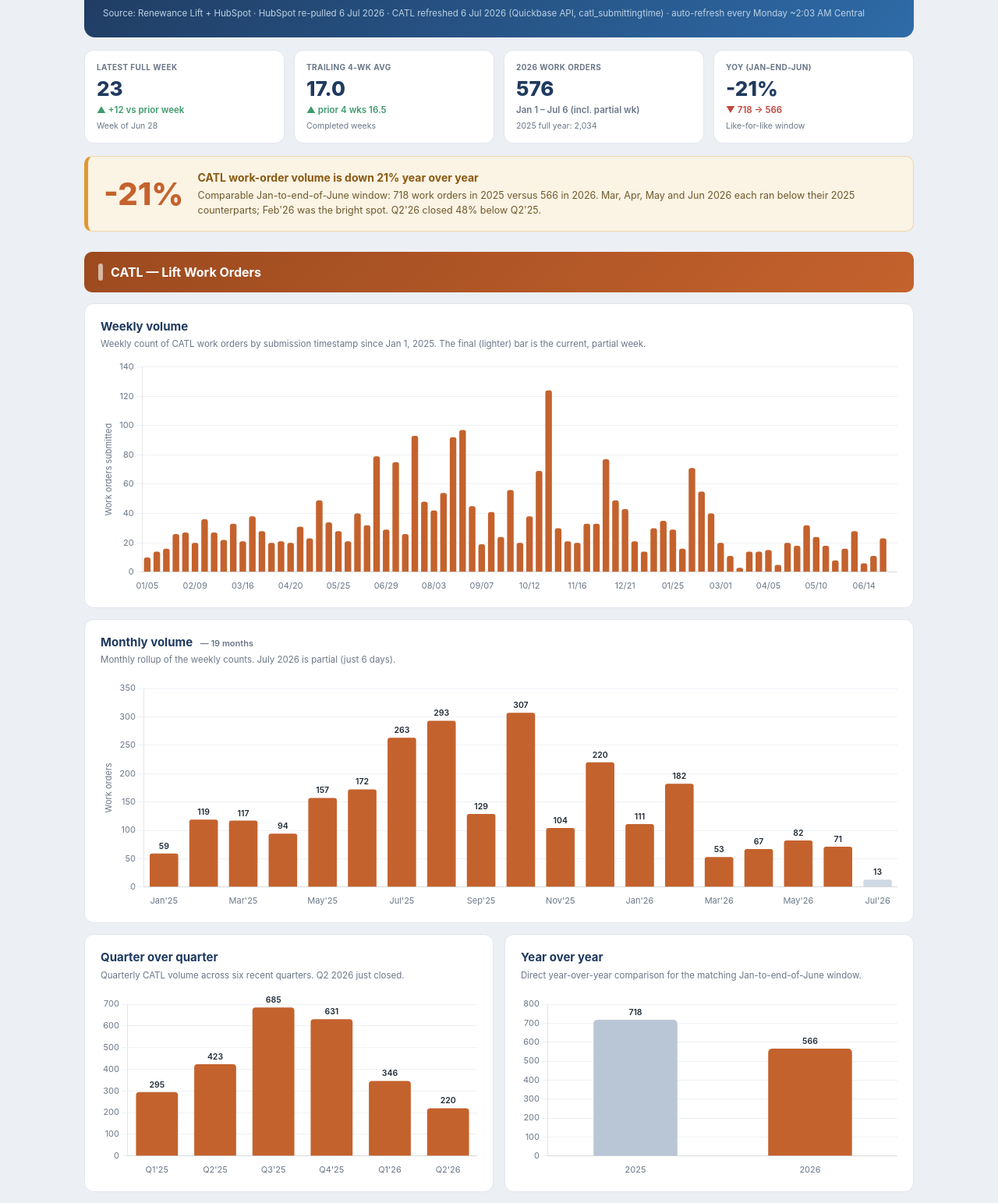
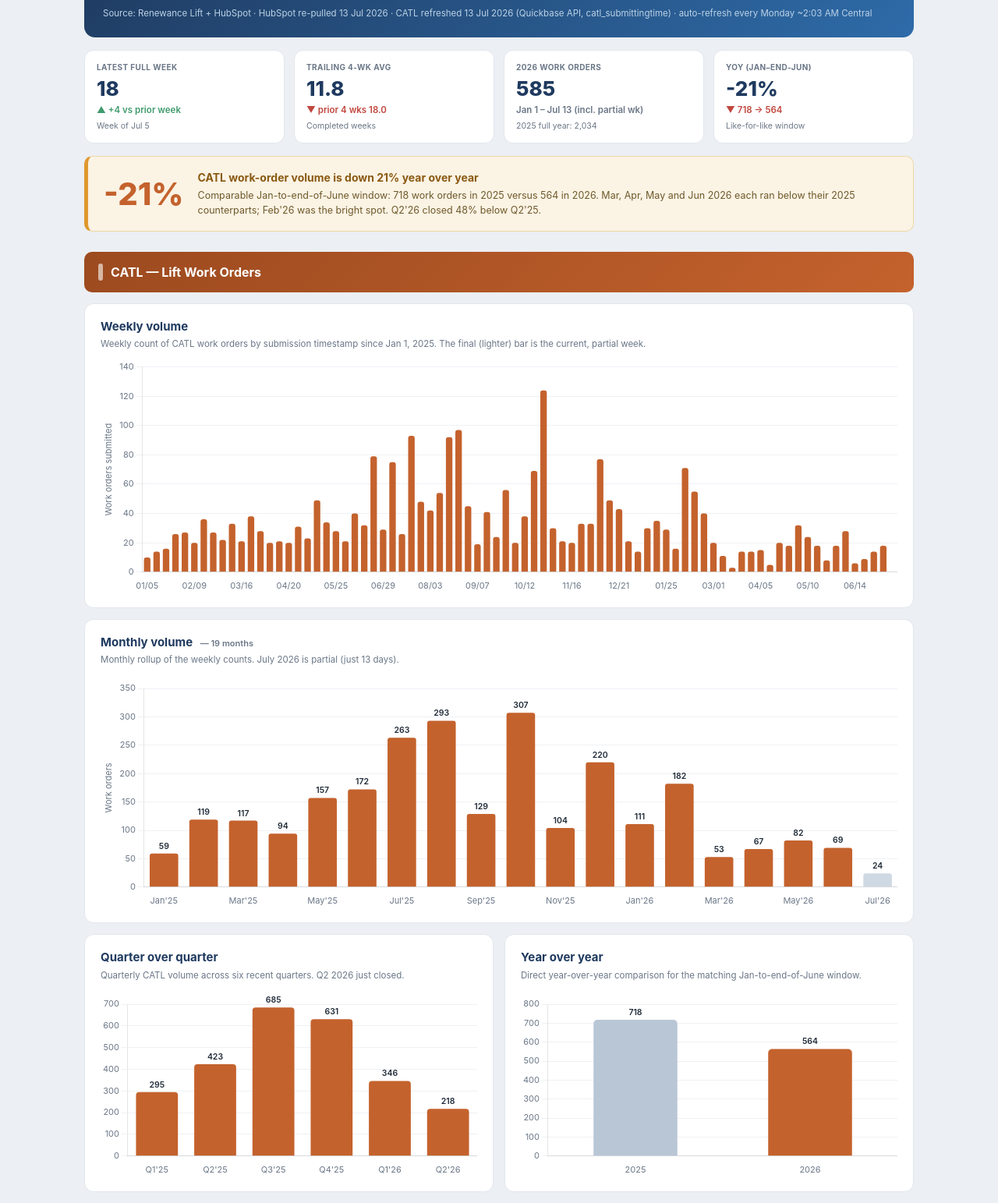
Before and after one commit to tigerhawk187/wo-vol-pgb-3296e2b9, a plain HTML site: page index.html in a window 1280 px wide. Shown: the part 105-1648 px from the top of the page at 78% size. Drawn offline with nearby package versions, Linux system fonts and the light colour scheme.

Commit message:
Weekly refresh 2026-07-13

```diff
--- a/index.html
+++ b/index.html
@@ -131,7 +131,7 @@ h2 .q{font-size:11px;color:var(--muted);font-weight:600;margin-left:6px}
 
   <div class="card">
     <h2>Monthly volume <span class="q">&mdash; 19 months</span></h2>
-    <div class="hint">Monthly rollup of the weekly counts. July 2026 is partial (just 6 days).</div>
+    <div class="hint">Monthly rollup of the weekly counts. July 2026 is partial (just 13 days).</div>
     <div class="chartbox"><canvas id="c-mo"></canvas></div>
   </div>
 
@@ -251,7 +251,7 @@ h2 .q{font-size:11px;color:var(--muted);font-weight:600;margin-left:6px}
   <div class="card" style="background:#f7f9fb">
     <h2>Data notes</h2>
     <div class="foot">
-      <b>Sources:</b> CATL from Renewance Lift (Quickbase). Sungrow, Risen, LG from HubSpot deal creation. Refreshed 6 Jul 2026.<br>
+      <b>Sources:</b> CATL from Renewance Lift (Quickbase). Sungrow, Risen, LG from HubSpot deal creation. Refreshed 13 Jul 2026.<br>
       <b>Methodology:</b> CATL counts work orders by <i>catl_submittingtime</i> (CATL&rsquo;s real intake timestamp), falling back to appointment time, then Lift created date for the 4% of records missing both. This replaces the prior &ldquo;Date Created in Lift&rdquo; basis, which produced spurious spikes when records were bulk-loaded. Other OEMs count HubSpot deals by created date. LG figures exclude 28 NextEra placeholder deals to reflect real intake (23 since Jan 2025).<br>
       <b>Cadence:</b> auto-refresh every Monday ~2:03 AM Central.
     </div>
@@ -261,24 +261,24 @@ h2 .q{font-size:11px;color:var(--muted);font-weight:600;margin-left:6px}
 
 <script>
 const D={
- weeks:["2025-01-05","2025-01-12","2025-01-19","2025-01-26","2025-02-02","2025-02-09","2025-02-16","2025-02-23","2025-03-02","2025-03-09","2025-03-16","2025-03-23","2025-03-30","2025-04-06","2025-04-13","2025-04-20","2025-04-27","2025-05-04","2025-05-11","2025-05-18","2025-05-25","2025-06-01","2025-06-08","2025-06-15","2025-06-22","2025-06-29","2025-07-06","2025-07-13","2025-07-20","2025-07-27","2025-08-03","2025-08-10","2025-08-17","2025-08-24","2025-08-31","2025-09-07","2025-09-14","2025-09-21","2025-09-28","2025-10-05","2025-10-12","2025-10-19","2025-10-26","2025-11-02","2025-11-09","2025-11-16","2025-11-23","2025-11-30","2025-12-07","2025-12-14","2025-12-21","2025-12-28","2026-01-04","2026-01-11","2026-01-18","2026-01-25","2026-02-01","2026-02-08","2026-02-15","2026-02-22","2026-03-01","2026-03-08","2026-03-15","2026-03-22","2026-03-29","2026-04-05","2026-04-12","2026-04-19","2026-04-26","2026-05-03","2026-05-10","2026-05-17","2026-05-24","2026-05-31","2026-06-07","2026-06-14","2026-06-21","2026-06-28","2026-07-05"],
- wk:[10,14,16,26,27,20,36,27,22,33,21,38,28,20,21,20,31,23,49,34,28,21,40,32,79,29,75,26,93,48,42,54,92,97,45,19,41,24,56,20,38,69,124,30,21,20,33,33,77,49,43,21,14,30,35,29,16,71,55,40,20,11,3,14,14,15,5,20,18,32,24,18,8,16,28,6,11,23,0],
- sg_wk:[1,3,0,2,1,2,5,0,5,2,2,0,1,0,1,2,1,1,0,0,0,2,1,0,0,0,0,0,1,1,3,2,1,1,3,3,1,2,4,6,3,5,2,7,2,3,3,2,3,5,0,9,5,2,6,2,4,1,3,4,2,5,7,7,10,8,8,3,4,1,9,6,3,3,2,3,9,1,0],
+ weeks:["2025-01-05","2025-01-12","2025-01-19","2025-01-26","2025-02-02","2025-02-09","2025-02-16","2025-02-23","2025-03-02","2025-03-09","2025-03-16","2025-03-23","2025-03-30","2025-04-06","2025-04-13","2025-04-20","2025-04-27","2025-05-04","2025-05-11","2025-05-18","2025-05-25","2025-06-01","2025-06-08","2025-06-15","2025-06-22","2025-06-29","2025-07-06","2025-07-13","2025-07-20","2025-07-27","2025-08-03","2025-08-10","2025-08-17","2025-08-24","2025-08-31","2025-09-07","2025-09-14","2025-09-21","2025-09-28","2025-10-05","2025-10-12","2025-10-19","2025-10-26","2025-11-02","2025-11-09","2025-11-16","2025-11-23","2025-11-30","2025-12-07","2025-12-14","2025-12-21","2025-12-28","2026-01-04","2026-01-11","2026-01-18","2026-01-25","2026-02-01","2026-02-08","2026-02-15","2026-02-22","2026-03-01","2026-03-08","2026-03-15","2026-03-22","2026-03-29","2026-04-05","2026-04-12","2026-04-19","2026-04-26","2026-05-03","2026-05-10","2026-05-17","2026-05-24","2026-05-31","2026-06-07","2026-06-14","2026-06-21","2026-06-28","2026-07-05","2026-07-12"],
+ wk:[10,14,16,26,27,20,36,27,22,33,21,38,28,20,21,20,31,23,49,34,28,21,40,32,79,29,75,26,93,48,42,54,92,97,45,19,41,24,56,20,38,69,124,30,21,20,33,33,77,49,43,21,14,30,35,29,16,71,55,40,20,11,3,14,14,15,5,20,18,32,24,18,8,18,28,6,9,14,18,0],
+ sg_wk:[1,3,0,2,1,2,5,0,5,2,2,0,1,0,1,2,1,1,0,0,0,2,1,0,0,0,0,0,1,1,3,2,1,1,3,3,1,2,4,6,3,5,2,7,2,3,3,2,3,5,0,9,5,2,6,2,4,1,3,4,2,5,7,7,10,8,8,3,4,1,9,6,3,3,2,3,9,1,9,3],
  mlabels:["Jan'25","Feb'25","Mar'25","Apr'25","May'25","Jun'25","Jul'25","Aug'25","Sep'25","Oct'25","Nov'25","Dec'25","Jan'26","Feb'26","Mar'26","Apr'26","May'26","Jun'26","Jul'26"],
- catl_mo:[59,119,117,94,157,172,263,293,129,307,104,220,111,182,53,67,82,71,13],
- sg_mo:[6,8,9,4,2,3,1,8,10,19,15,10,24,12,24,29,20,20,0],
+ catl_mo:[59,119,117,94,157,172,263,293,129,307,104,220,111,182,53,67,82,69,24],
+ sg_mo:[6,8,9,4,2,3,1,8,10,19,15,10,24,12,24,29,20,20,12],
  risen_mo:[0,0,0,0,0,0,6,3,2,7,0,4,1,3,1,1,1,0,0],
  lg_mo:[1,0,1,3,2,1,0,0,0,1,0,0,1,1,5,3,3,1,0],
  qlabels:["Q1'25","Q2'25","Q3'25","Q4'25","Q1'26","Q2'26"],
- catl_qt:[295,423,685,631,346,220],
+ catl_qt:[295,423,685,631,346,218],
  sg_qt:[23,9,19,44,60,69],
  risen_qt:[0,0,11,11,5,2],
  lg_qt:[2,6,0,1,7,7],
- ytd25:718, ytd26:566,
+ ytd25:718, ytd26:564,
  sg_yoy:[23,60], risen_yoy:[0,5], lg_yoy:[2,7]
 };
 const F=Chart.defaults; F.font.family="-apple-system,Segoe UI,Calibri,Arial,sans-serif"; F.font.size=11; F.color="#6b7787";
-document.getElementById('asof').textContent="Source: Renewance Lift + HubSpot · HubSpot re-pulled 6 Jul 2026 · CATL refreshed 6 Jul 2026 (Quickbase API, catl_submittingtime) · auto-refresh every Monday ~2:03 AM Central";
+document.getElementById('asof').textContent="Source: Renewance Lift + HubSpot · HubSpot re-pulled 13 Jul 2026 · CATL refreshed 13 Jul 2026 (Quickbase API, catl_submittingtime) · auto-refresh every Monday ~2:03 AM Central";
 
 const CATL='#c4622d', SG='#2e6ba8', RISEN='#2e9b8e', LGc='#8b66c8', PART='#cfd9e4', PRIOR='#b9c6d6';
 
@@ -315,9 +315,9 @@ const ytd2026all=sum(D.wk.filter((_,i)=>D.weeks[i]>="2026-01-01"));
 
 /* KPIs */
 const kpis=[
- {l:"Latest full week",v:lastFull,d:arrow(wow)+(wow>=0?"+":"")+wow+" vs prior week",dc:wow>=0?"up":"down",sub:"Week of Jun 28"},
+ {l:"Latest full week",v:lastFull,d:arrow(wow)+(wow>=0?"+":"")+wow+" vs prior week",dc:wow>=0?"up":"down",sub:"Week of Jul 5"},
  {l:"Trailing 4-wk avg",v:a4.toFixed(1),d:arrow(a4-p4)+"prior 4 wks "+p4.toFixed(1),dc:a4>=p4?"up":"down",sub:"Completed weeks"},
- {l:"2026 work orders",v:ytd2026all,d:"Jan 1 – Jul 6 (incl. partial wk)",dc:"flat",sub:"2025 full year: 2,034"},
+ {l:"2026 work orders",v:ytd2026all,d:"Jan 1 – Jul 13 (incl. partial wk)",dc:"flat",sub:"2025 full year: 2,034"},
  {l:"YoY (Jan–end-Jun)",v:yoyPct+"%",d:arrow(yoyPct)+D.ytd25+" → "+D.ytd26,dc:yoyPct>=0?"up":"down",sub:"Like-for-like window"}
 ];
 document.getElementById('kpis').innerHTML=kpis.map(k=>
```
